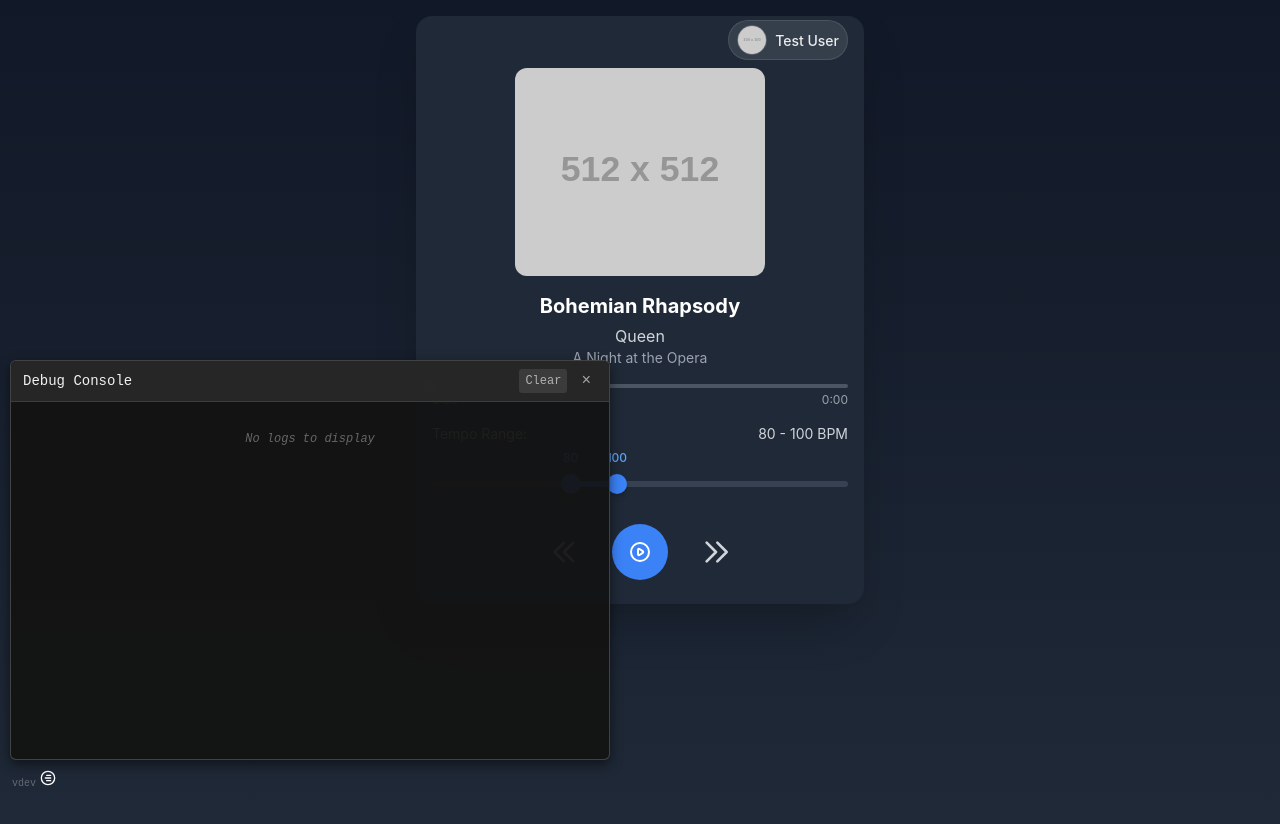
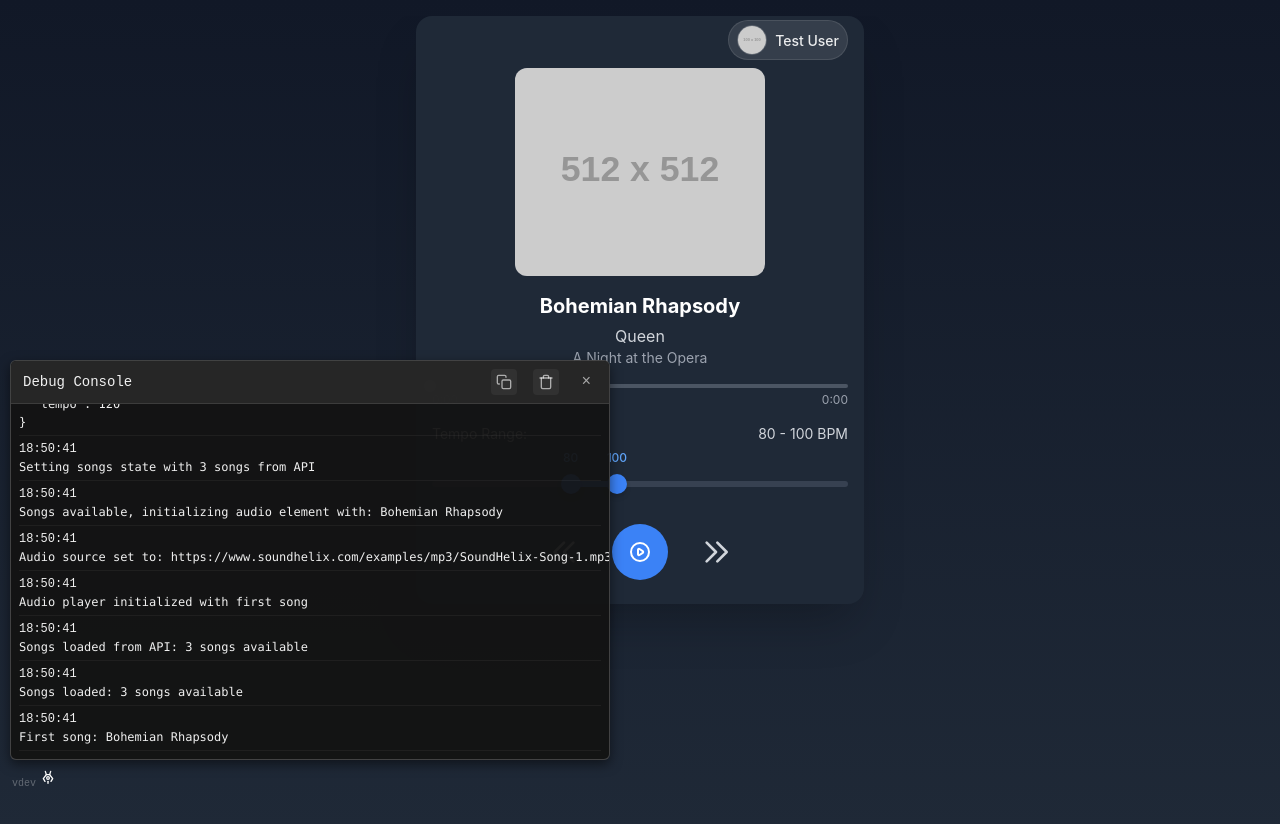
Before and after one commit to eoranged/wcs-player, a Next.js app: page / in a window 1280 px wide. Both pictures are taken after a click on the button 48 px from the left and 778 px from the top of the page. Shown: the top 824 px of the page. Built offline with nearby package versions, Linux system fonts and the light colour scheme.

Commit message:
Add copy button to debug console and use icons

```diff
--- a/components/DebugPanel.js
+++ b/components/DebugPanel.js
@@ -1,13 +1,71 @@
 import React, { useState, useEffect, useRef } from 'react';
 import styles from '../styles/DebugPanel.module.css';
 
+// Store console logs globally to persist between component mounts
+let globalLogs = [];
+let consoleOverrideApplied = false;
+
+// Override console methods at module level
+if (typeof window !== 'undefined' && !consoleOverrideApplied) {
+  const originalConsole = {
+    log: console.log,
+    error: console.error,
+    warn: console.warn,
+    info: console.info
+  };
+
+  // Helper to format arguments
+  const formatArgs = (args) => {
+    return args.map(arg => {
+      if (typeof arg === 'object') {
+        try {
+          return JSON.stringify(arg, null, 2);
+        } catch (e) {
+          return String(arg);
+        }
+      }
+      return String(arg);
+    }).join(' ');
+  };
+
+  // Override console methods
+  console.log = (...args) => {
+    const message = formatArgs(args);
+    globalLogs.push({ type: 'log', message, timestamp: new Date() });
+    originalConsole.log(...args);
+  };
+
+  console.error = (...args) => {
+    const message = formatArgs(args);
+    globalLogs.push({ type: 'error', message, timestamp: new Date() });
+    originalConsole.error(...args);
+  };
+
+  console.warn = (...args) => {
+    const message = formatArgs(args);
+    globalLogs.push({ type: 'warn', message, timestamp: new Date() });
+    originalConsole.warn(...args);
+  };
+
+  console.info = (...args) => {
+    const message = formatArgs(args);
+    globalLogs.push({ type: 'info', message, timestamp: new Date() });
+    originalConsole.info(...args);
+  };
+
+  // Limit the number of logs to prevent memory issues
+  setInterval(() => {
+    if (globalLogs.length > 1000) {
+      globalLogs = globalLogs.slice(-1000);
+    }
+  }, 10000);
+
+  consoleOverrideApplied = true;
+}
+
 const DebugPanel = ({ onClose }) => {
-  const [logs, setLogs] = useState([]);
+  const [logs, setLogs] = useState(globalLogs);
   const [isOpen, setIsOpen] = useState(true);
-  const originalConsoleLog = useRef(null);
-  const originalConsoleError = useRef(null);
-  const originalConsoleWarn = useRef(null);
-  const originalConsoleInfo = useRef(null);
   const logContainerRef = useRef(null);
 
   // Toggle panel visibility
@@ -22,60 +80,50 @@ const DebugPanel = ({ onClose }) => {
 
   // Clear logs
   const clearLogs = () => {
+    globalLogs = [];
     setLogs([]);
   };
 
+  // Copy logs to clipboard
+  const copyLogs = () => {
+    if (logs.length === 0) return;
+
+    // Format logs for clipboard
+    const formattedLogs = logs.map(log => {
+      const time = formatTime(log.timestamp);
+      const type = log.type.toUpperCase();
+      return `[${time}] [${type}] ${log.message}`;
+    }).join('\n');
+
+    // Copy to clipboard
+    navigator.clipboard.writeText(formattedLogs)
+      .then(() => {
+        // Show temporary success message
+        const tempMessage = {
+          type: 'info',
+          message: 'Logs copied to clipboard!',
+          timestamp: new Date()
+        };
+        setLogs(prevLogs => [...prevLogs, tempMessage]);
+      })
+      .catch(err => {
+        console.error('Failed to copy logs:', err);
+      });
+  };
+
+  // Update logs state when global logs change
   useEffect(() => {
-    // Store original console methods
-    originalConsoleLog.current = console.log;
-    originalConsoleError.current = console.error;
-    originalConsoleWarn.current = console.warn;
-    originalConsoleInfo.current = console.info;
-
-    // Override console methods to capture logs
-    console.log = (...args) => {
-      const message = args.map(arg =>
-        typeof arg === 'object' ? JSON.stringify(arg, null, 2) : String(arg)
-      ).join(' ');
-
-      setLogs(prevLogs => [...prevLogs, { type: 'log', message, timestamp: new Date() }]);
-      originalConsoleLog.current(...args);
+    const updateLogs = () => {
+      setLogs([...globalLogs]);
     };
 
-    console.error = (...args) => {
-      const message = args.map(arg =>
-        typeof arg === 'object' ? JSON.stringify(arg, null, 2) : String(arg)
-      ).join(' ');
+    // Update logs immediately
+    updateLogs();
 
-      setLogs(prevLogs => [...prevLogs, { type: 'error', message, timestamp: new Date() }]);
-      originalConsoleError.current(...args);
-    };
+    // Set up an interval to update logs periodically
+    const intervalId = setInterval(updateLogs, 500);
 
-    console.warn = (...args) => {
-      const message = args.map(arg =>
-        typeof arg === 'object' ? JSON.stringify(arg, null, 2) : String(arg)
-      ).join(' ');
-
-      setLogs(prevLogs => [...prevLogs, { type: 'warn', message, timestamp: new Date() }]);
-      originalConsoleWarn.current(...args);
-    };
-
-    console.info = (...args) => {
-      const message = args.map(arg =>
-        typeof arg === 'object' ? JSON.stringify(arg, null, 2) : String(arg)
-      ).join(' ');
-
-      setLogs(prevLogs => [...prevLogs, { type: 'info', message, timestamp: new Date() }]);
-      originalConsoleInfo.current(...args);
-    };
-
-    // Restore original console methods on unmount
-    return () => {
-      console.log = originalConsoleLog.current;
-      console.error = originalConsoleError.current;
-      console.warn = originalConsoleWarn.current;
-      console.info = originalConsoleInfo.current;
-    };
+    return () => clearInterval(intervalId);
   }, []);
 
   // Auto-scroll to bottom when logs update
@@ -95,10 +143,20 @@ const DebugPanel = ({ onClose }) => {
       <div className={styles.debugHeader}>
         <h3>Debug Console</h3>
         <div className={styles.debugControls}>
-          <button onClick={clearLogs} className={styles.clearButton} title="Clear logs">
-            Clear
+          <button onClick={copyLogs} className={styles.iconButton} title="Copy logs to clipboard" aria-label="Copy logs to clipboard">
+            <svg xmlns="http://www.w3.org/2000/svg" width="16" height="16" viewBox="0 0 24 24" fill="none" stroke="currentColor" strokeWidth="2" strokeLinecap="round" strokeLinejoin="round">
+              <rect x="9" y="9" width="13" height="13" rx="2" ry="2"></rect>
+              <path d="M5 15H4a2 2 0 0 1-2-2V4a2 2 0 0 1 2-2h9a2 2 0 0 1 2 2v1"></path>
+            </svg>
           </button>
-          <button onClick={togglePanel} className={styles.closeButton} title="Close debug panel">
+          <button onClick={clearLogs} className={styles.iconButton} title="Clear logs" aria-label="Clear logs">
+            <svg xmlns="http://www.w3.org/2000/svg" width="16" height="16" viewBox="0 0 24 24" fill="none" stroke="currentColor" strokeWidth="2" strokeLinecap="round" strokeLinejoin="round">
+              <path d="M3 6h18"></path>
+              <path d="M19 6v14a2 2 0 0 1-2 2H7a2 2 0 0 1-2-2V6"></path>
+              <path d="M8 6V4a2 2 0 0 1 2-2h4a2 2 0 0 1 2 2v2"></path>
+            </svg>
+          </button>
+          <button onClick={togglePanel} className={styles.closeButton} title="Close debug panel" aria-label="Close debug panel">
             ×
           </button>
         </div>
--- a/components/VersionPanel.js
+++ b/components/VersionPanel.js
@@ -12,8 +12,8 @@ const VersionPanel = () => {
     setShowDebugPanel(!showDebugPanel);
   };
 
-  // Only show debug button if user is admin or in development mode
-  const showDebugButton = config?.features?.debugPanel || process.env.NODE_ENV === 'development';
+  // Only show debug button if user has permission based on config
+  const showDebugButton = config?.features?.debugPanel === true;
 
   return (
     <div className={styles.versionPanel}>
@@ -26,10 +26,11 @@ const VersionPanel = () => {
             title="Toggle Debug Panel"
           >
             <svg xmlns="http://www.w3.org/2000/svg" width="16" height="16" viewBox="0 0 24 24" fill="none" stroke="currentColor" strokeWidth="2" strokeLinecap="round" strokeLinejoin="round">
-              <path d="M12 22c5.523 0 10-4.477 10-10S17.523 2 12 2 2 6.477 2 12s4.477 10 10 10z"></path>
-              <path d="M10 8l6 0"></path>
-              <path d="M8 12l8 0"></path>
-              <path d="M10 16l6 0"></path>
+              <path d="M8 2l1.5 5h5L16 2"></path>
+              <path d="M9.5 7L5 13l2.5 4"></path>
+              <path d="M14.5 7l4.5 6-2.5 4"></path>
+              <path d="M12 12m-2 0a2 2 0 1 0 4 0a2 2 0 1 0 -4 0"></path>
+              <path d="M12 17l0 3"></path>
             </svg>
           </button>
         )}
--- a/pages/api/config.js
+++ b/pages/api/config.js
@@ -21,14 +21,22 @@ export default function handler(req, res) {
       env: process.env.NODE_ENV || 'production'
     };
 
-    // Check if user is admin
+    // Check if user is admin by ID match
+    let isUserAdmin = false;
     if (user && user.id && adminUserId) {
       // Convert both to strings for comparison
-      config.isAdmin = String(user.id) === String(adminUserId);
+      isUserAdmin = String(user.id) === String(adminUserId);
     }
 
-    // Set feature flags based on user permissions
-    config.features.debugPanel = config.isAdmin || process.env.NODE_ENV === 'development';
+    // Check if debug mode is enabled globally
+    const isDebugMode = adminUserId === 'DEBUG';
+
+    // Set admin status
+    config.isAdmin = isUserAdmin;
+
+    // Set feature flags based on permissions
+    // Show debug panel if user is admin OR if debug mode is enabled
+    config.features.debugPanel = isUserAdmin || isDebugMode;
 
     // Return configuration
     return res.status(200).json(config);
--- a/styles/DebugPanel.module.css
+++ b/styles/DebugPanel.module.css
@@ -54,18 +54,29 @@
   gap: 8px;
 }
 
-.clearButton, .closeButton {
+.closeButton, .iconButton {
   background: none;
   border: none;
   color: rgba(255, 255, 255, 0.6);
   cursor: pointer;
-  font-size: 12px;
-  padding: 2px 6px;
+  padding: 4px;
   border-radius: 3px;
+  display: flex;
+  align-items: center;
+  justify-content: center;
 }
 
-.clearButton {
-  background-color: rgba(80, 80, 80, 0.5);
+.iconButton {
+  padding: 5px;
+  background-color: rgba(60, 60, 60, 0.5);
+  border-radius: 4px;
+  margin-right: 8px;
+  transition: all 0.2s ease;
+}
+
+.iconButton:hover {
+  background-color: rgba(80, 80, 80, 0.7);
+  color: rgba(255, 255, 255, 0.9);
 }
 
 .closeButton {
```
Also changed, not shown: 1 other file (tests, documents, lock files or other folders).
